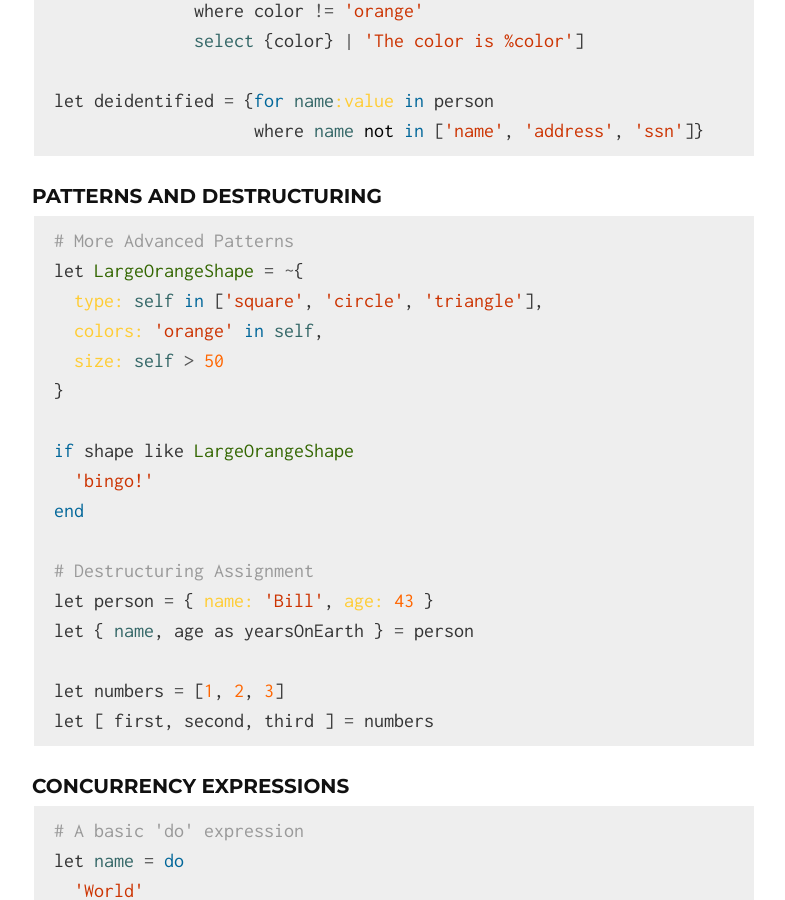
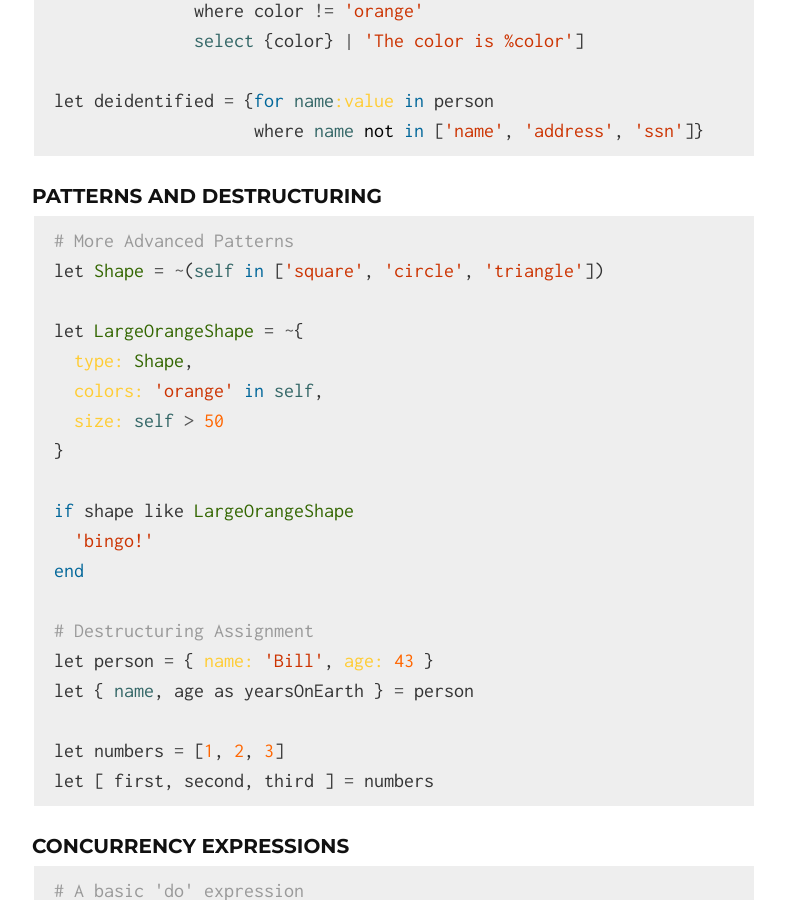
Before and after one commit to kode4food/fate-lang, a Jekyll site: the page built from index.md, in a window 1280 px wide and 900 px high, scrolled down 3774 px. Shown: the whole window, without its empty margins (246-1031 px from the left). Built offline with Jekyll 4.4.1, drawn with Linux system fonts in a browser that asks for light colours.

Commit message:
shoping pattern composition

````diff
--- a/index.md
+++ b/index.md
@@ -128,8 +128,10 @@ let deidentified = {for name:value in person
 
 ```ruby
 # More Advanced Patterns
+let Shape = ~(self in ['square', 'circle', 'triangle'])
+
 let LargeOrangeShape = ~{
-  type: self in ['square', 'circle', 'triangle'],
+  type: Shape,
   colors: 'orange' in self,
   size: self > 50
 }
````
